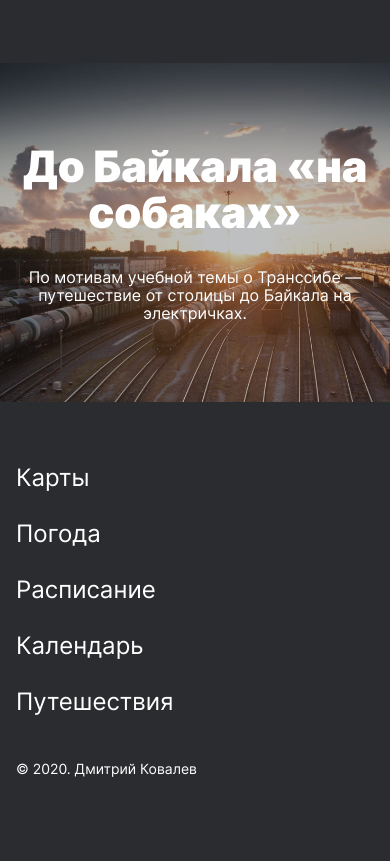
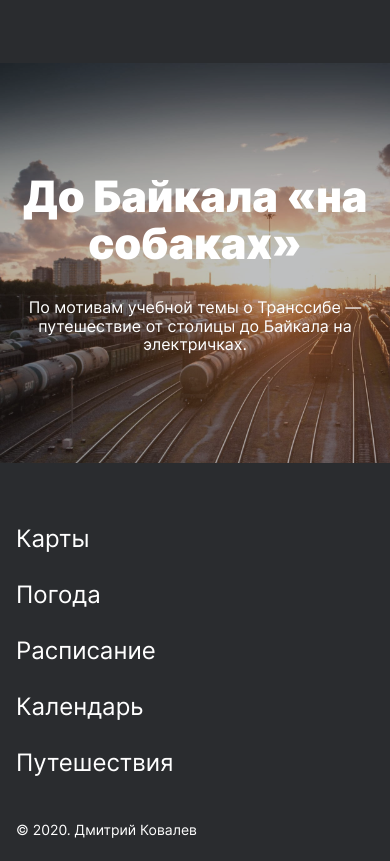
Before and after one commit to KovalevDG/russian-travel, a plain HTML site: page index.html in a window 390 px wide. Shown: the part 10239-11100 px from the top of the page. Before the commit the page ends 11039 px from the top, so only its background shows below. Drawn offline with Linux system fonts and the light colour scheme; files whose address does not match are found by name.

Commit message:
correction of comments#2

```diff
--- a/blocks/cover/__overlay/cover__overlay.css
+++ b/blocks/cover/__overlay/cover__overlay.css
@@ -1,15 +1,12 @@
 .cover__overlay {
 	width: 100%;
-	height: 100%;
+	min-height: 740px;
 	text-decoration: none;
 	color: #FFFFFF;
-	position: absolute;
 	display: flex;
 	flex-direction: column;
 	align-items: center;
 	justify-content: center;
-	top: 0;
-	left: 0;
 	background: url(../../../images/cover-trains.jpg);
 	background-size: cover;
 }
@@ -29,3 +26,21 @@
 .cover__overlay:hover::before {
 	opacity: .8;
 }
+
+@media screen and (max-width: 1024px) {
+	.cover__overlay {
+		min-height: 640px;
+	}
+}
+
+@media screen and (max-width: 768px) {
+	.cover__overlay {
+		min-height: 400px;
+	}
+}
+
+@media all and (max-width: 320px) {
+	.cover__overlay {
+		min-height: 200px;
+	}
+}
--- a/blocks/cover/cover.css
+++ b/blocks/cover/cover.css
@@ -1,7 +1,6 @@
 .cover {
 	margin: 0 auto;
 	max-width: 1184px;
-	min-height: 740px;
 	position: relative;
 	text-align: center;
 	z-index: 2;
@@ -11,20 +10,20 @@
 @media screen and (max-width: 1024px) {
 	.cover {
 		max-width: 1024px;
-		min-height: 640px;
+/*		min-height: 640px;*/
 	}
 }
 
 @media screen and (max-width: 768px) {
 	.cover {
 		max-width: calc((100vw - 320px)/(768 - 320) * (768 - 320) + 480px);
-		min-height: calc((100vw - 320px)/(768 - 320) * (768 - 200) + 250px);
+/*		min-height: calc((100vw - 320px)/(768 - 320) * (768 - 200) + 250px);*/
 	}
 }
 
 @media all and (max-width: 320px) {
 	.cover {
 		max-width: 320px;
-		min-height: 200px;
+/*		min-height: 200px;*/
 	}
 }
--- a/blocks/lead/__subtitle/lead__subtitle.css
+++ b/blocks/lead/__subtitle/lead__subtitle.css
@@ -20,7 +20,6 @@
 @media all and (max-width: 320px) {
 	.lead__subtitle {
 		max-width: 288px;
-		font-weight: 400;
 		font-size: 16px;
 		line-height: 20px;
 		padding-top: 16px;
--- a/index.html
+++ b/index.html
@@ -118,12 +118,14 @@
       </section>
     </main>
     <footer class="footer">
-        <nav class="footer__list">
-          <p class="footer__list-item"><a class="footer__link" href="https://yandex.ru/maps" target="_blank">Карты</a></p>
-          <p class="footer__list-item"><a class="footer__link" href="https://yandex.ru/pogoda" target="_blank">Погода</a></p>
-          <p class="footer__list-item"><a class="footer__link" href="https://rasp.yandex.ru" target="_blank">Расписание</a></p>
-          <p class="footer__list-item"><a class="footer__link" href="https://calendar.yandex.ru" target="_blank">Календарь</a></p>
-          <p class="footer__list-item"><a class="footer__link" href="https://travel.yandex.ru" target="_blank">Путешествия</a></p>
+        <nav class="footer__menu">
+          <ul class="footer__list">
+            <li class="footer__list-item"><a class="footer__link" href="https://yandex.ru/maps" target="_blank">Карты</a></li>
+            <li class="footer__list-item"><a class="footer__link" href="https://yandex.ru/pogoda" target="_blank">Погода</a></li>
+            <li class="footer__list-item"><a class="footer__link" href="https://rasp.yandex.ru" target="_blank">Расписание</a></li>
+            <li class="footer__list-item"><a class="footer__link" href="https://calendar.yandex.ru" target="_blank">Календарь</a></li>
+            <li class="footer__list-item"><a class="footer__link" href="https://travel.yandex.ru" target="_blank">Путешествия</a></li>
+          </ul>
         </nav>
         <p class="footer__copyright">© 2020. Дмитрий Ковалев</p>
     </footer>
```
